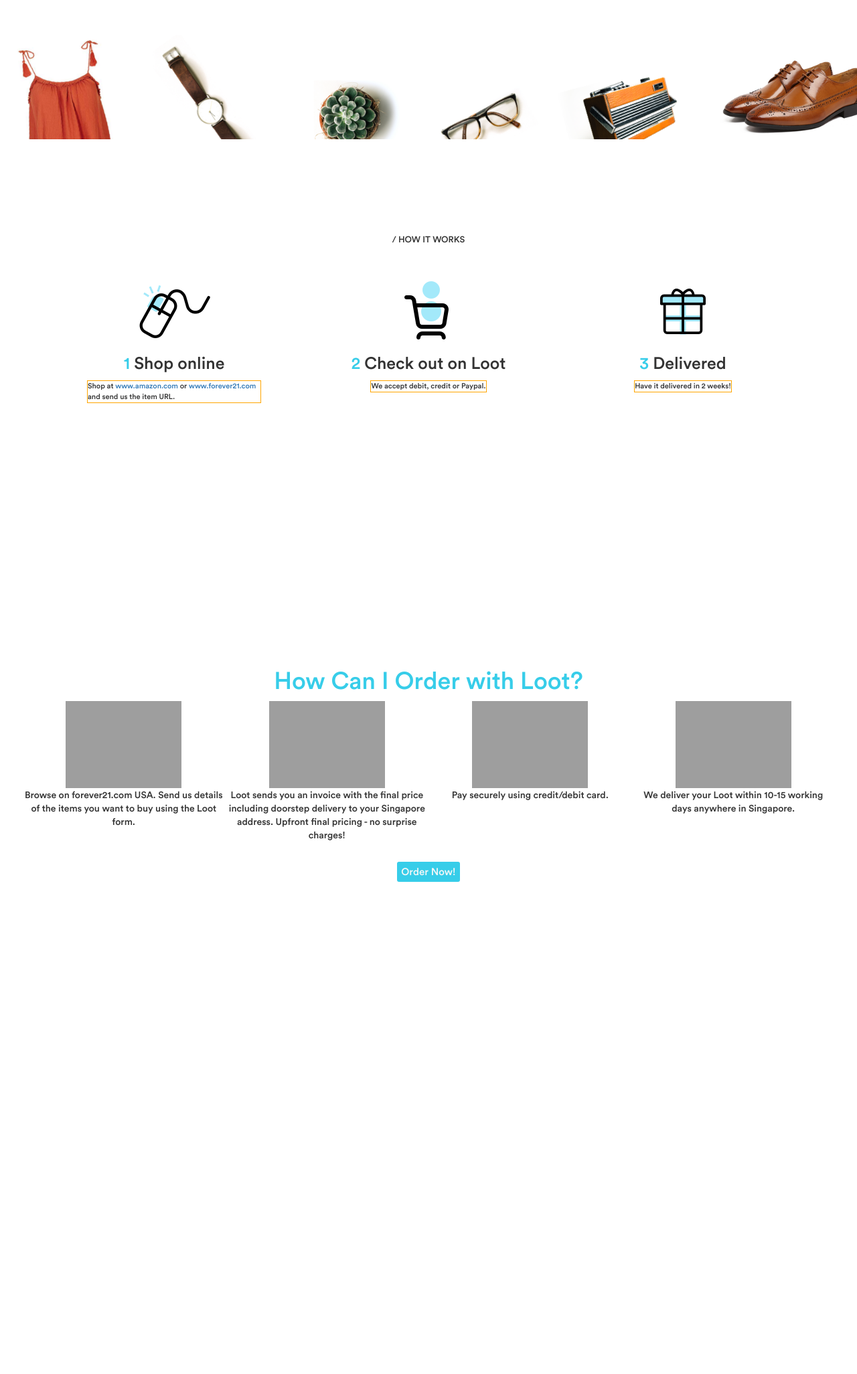
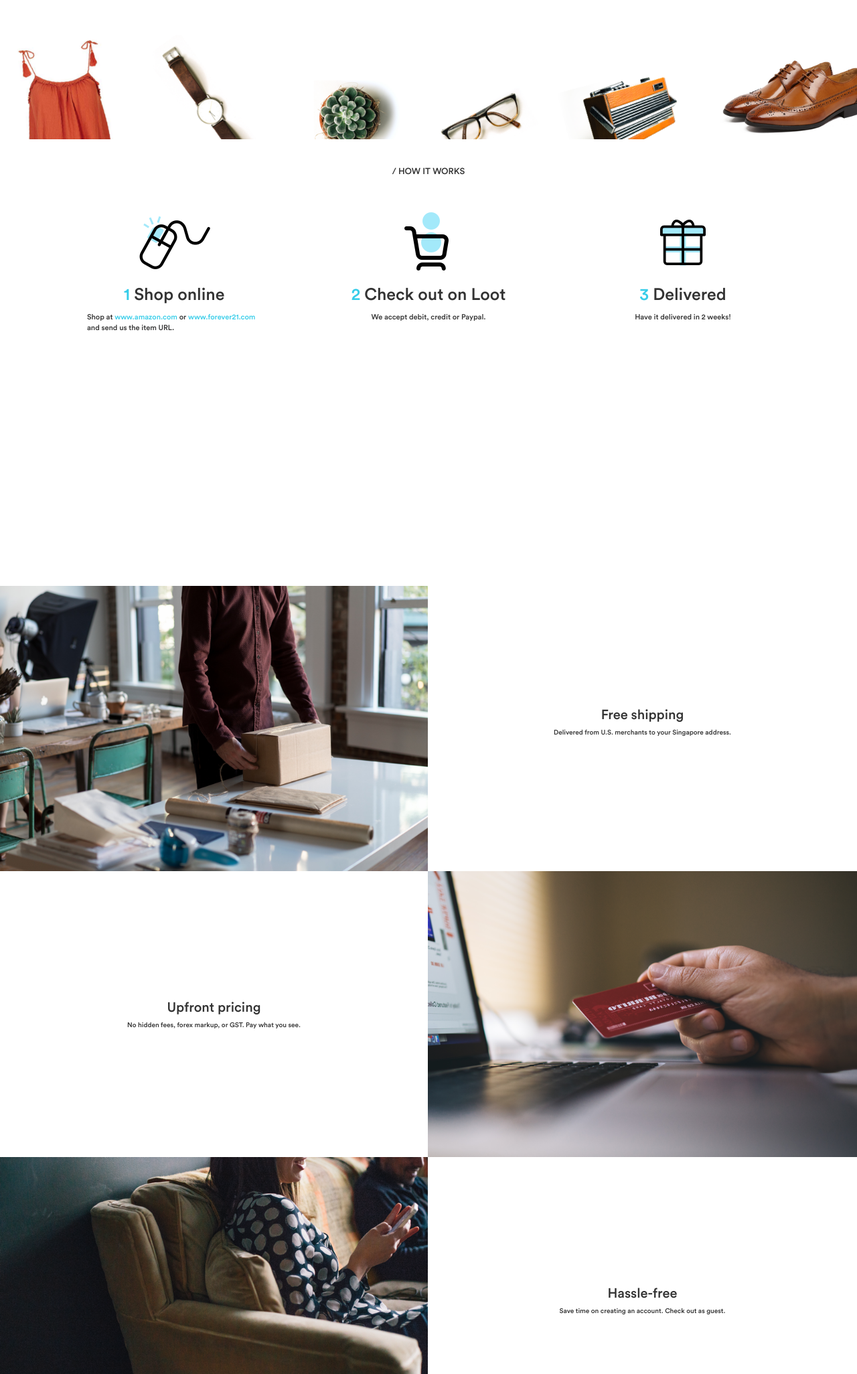
Before and after one commit to jjwujiajun/loot-sg, a PHP site: page / in a window 1280 px wide. Shown: the part 539-2591 px from the top of the page at 67% size. Before the commit the page ends 1856 px from the top, so only its background shows below. Run offline with PHP 8.4, Linux system fonts and the light colour scheme; grey boxes are pictures that could not be loaded.

Commit message:
Added section3

```diff
--- a/css/style.css
+++ b/css/style.css
@@ -141,7 +141,7 @@ img.menu-item {
 }
 
 .section {
-    padding: 8vw 0
+    /*padding: 8vw 0*/
 }
 
 .section-1 {
@@ -184,7 +184,6 @@ img.menu-item {
     color: #37CDE9;
 }
 .step-subtitle {
-    border: 1px orange solid;
     display: inline-block;
 
     margin-top: 8px;
@@ -195,34 +194,24 @@ img.menu-item {
 .step-subtitle #3 {
     width: 150px;
 }
+.step-subtitle a {
+    color: #37CDE9;
+}
 
-.section-2 {
-    background: #fff;
-    display: block
+table tr td {
+    text-align: center;
 }
-.section-2 h1 {
-    color: #37cde9
+td img {
+    width: 100%;
 }
-.steps-container {
-    margin: 0 auto;
-    text-align: center
+td div {
+    vertical-align: center;
+
+    height: 70px;
 }
-.steps-container .step {
-    display: inline-block;
-    vertical-align: top;
-    width: 300px
+.why-title {
+    font-size: 20px;
 }
-.step-image {
-    display: block;
-    margin: 0 auto;
-    height: 130px
+.why-subtitle {
+    font-size: 10px;
 }
-.button-container {
-    padding: 20px;
-    text-align: center
-}
-.btn-custom {
-    background: #37cde9;
-    color: #f5f7f7;
-    border: 0
-}
--- a/index.html
+++ b/index.html
@@ -79,39 +79,35 @@
                     <div class="step-subtitle" id="3">Have it delivered in 2 weeks!</div>
                 </div>
             </div>
-
-
-
         </div>
 
     </div>
     <div class="section section-2">
-        <h1>How Can I Order with Loot?</h1>
-
-        <div class="steps-container">
-            <div class="step">
-                <img src="./images/step1.png" class="step-image" />
-                <p>Browse on forever21.com USA. Send us details of the items you want to buy using the Loot form.</p>
-            </div>
-            <div class="step">
-                <img src="./images/step2.png" class="step-image" />
-                <p>Loot sends you an invoice with the final price including doorstep delivery to your Singapore address. Upfront final pricing - no surprise charges!</p>
-            </div>
-            <div class="step">
-                <img src="./images/step3.png" class="step-image" />
-                <p>Pay securely using credit/debit card.</p>
-            </div>
-            <div class="step">
-                <img src="./images/step4.png" class="step-image" />
-                <p>We deliver your Loot within 10-15 working days anywhere in Singapore.</p>
-            </div>
-        </div>
-
-        <div class="button-container">
-            <a href="http://spree.loot.sg">
-                <button class="loot-button">Order Now!</button>
-            </a>
-        </div>
+        <table border="0" width="100%">
+            <tr>
+                <td><img src="./images/Pic_Freeshipping.png"></td>
+                <td>
+                    <div>
+                        <span class="why-title">Free shipping</span><br />
+                        <span class="why-subtitle">Delivered from U.S. merchants to your Singapore address.</span>
+                    </div>
+                </td>
+            </tr>
+            <tr>
+                <td>
+                    <span class="why-title">Upfront pricing</span><br />
+                        <span class="why-subtitle">No hidden fees, forex markup, or GST. Pay what you see.</span>
+                </td>
+                <td><img src="./images/Pic_Upfrontpricing.png"></td>
+            </tr>
+            <tr>
+                <td><img src="./images/Pic_Hasslefree.png"></td>
+                <td>
+                    <span class="why-title">Hassle-free</span><br />
+                    <span class="why-subtitle">Save time on creating an account. Check out as guest.</span>
+                </td>
+            </tr>
+        </table>
     </div>
 </body>
 </html>
```
Also changed, not shown: images/Pic_Freeshipping.png (added), images/Pic_Hasslefree.png (added), images/Pic_Upfrontpricing.png (added).
